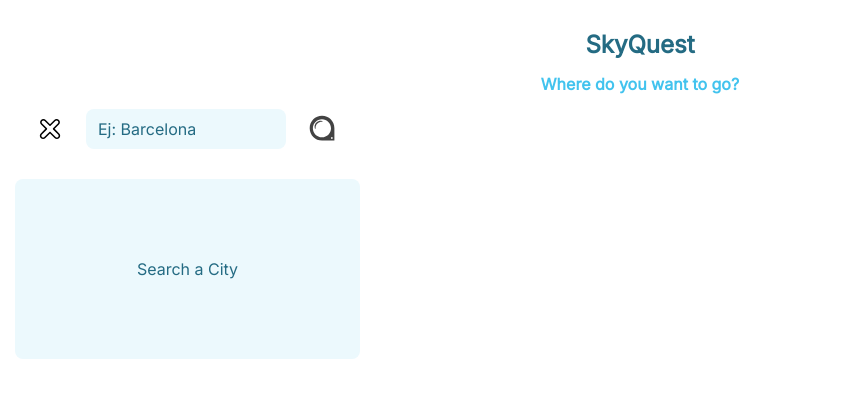
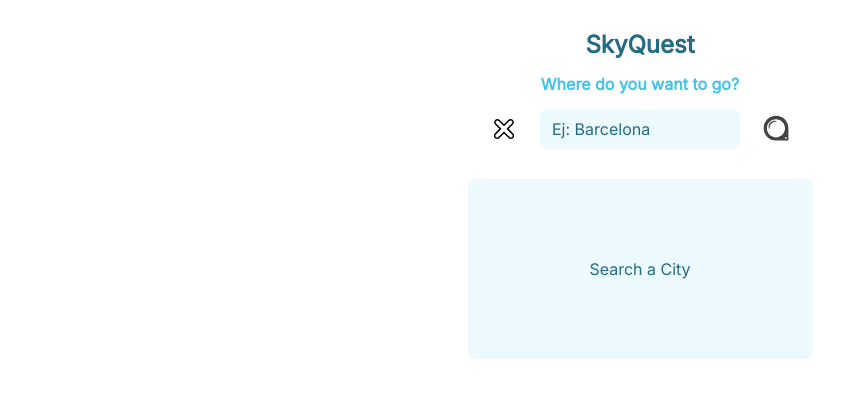
Before and after one commit to CarlosALiGom/SkyQuest, a React (Vite) app: page /home in a window 1280 px wide. Shown: the top 398 px of the page, without its empty margins (0-861 px from the left). Built offline with nearby package versions, Linux system fonts and the light colour scheme.

Commit message:
Add SearchCityPageStyled and allign items center to SearchBar

```diff
--- a/src/components/SearchBar/SearchBarStyled.ts
+++ b/src/components/SearchBar/SearchBarStyled.ts
@@ -3,8 +3,8 @@ import styled from "styled-components";
 const SearchBarStyled = styled.form`
   display: flex;
   flex-direction: column;
+  align-items: center;
   border-radius: 10px;
-  margin: 0 auto;
   padding: 15px;
   gap: 15px;
 
--- a/src/pages/SearchCityPage/SearchCityPage.tsx
+++ b/src/pages/SearchCityPage/SearchCityPage.tsx
@@ -4,6 +4,7 @@ import useCords from "../../hooks/useCords/useCords";
 import { loadCordsActionCreator } from "../../store/city/citySlice";
 import EmptyMap from "../../components/EmptyMap/EmptyMap";
 import MapArea from "../../components/MapArea/MapArea";
+import SearchCityPageStyled from "./SearchCityPageStyled";
 
 const SearchCityPage = (): React.ReactElement => {
   const city = useAppSelector((state) => state.city.city);
@@ -21,7 +22,9 @@ const SearchCityPage = (): React.ReactElement => {
   }, [city, dispatch, getCityCords]);
 
   return (
-    <>{cords.lat !== "" && cords.lon !== "" ? <MapArea /> : <EmptyMap />}</>
+    <SearchCityPageStyled>
+      {cords.lat !== "" && cords.lon !== "" ? <MapArea /> : <EmptyMap />}
+    </SearchCityPageStyled>
   );
 };
 
--- /dev/null
+++ b/src/pages/SearchCityPage/SearchCityPageStyled.tsx
@@ -0,0 +1,9 @@
+import styled from "styled-components";
+
+const SearchCityPageStyled = styled.div`
+  display: flex;
+  flex-direction: column;
+  align-items: center;
+`;
+
+export default SearchCityPageStyled;
```
